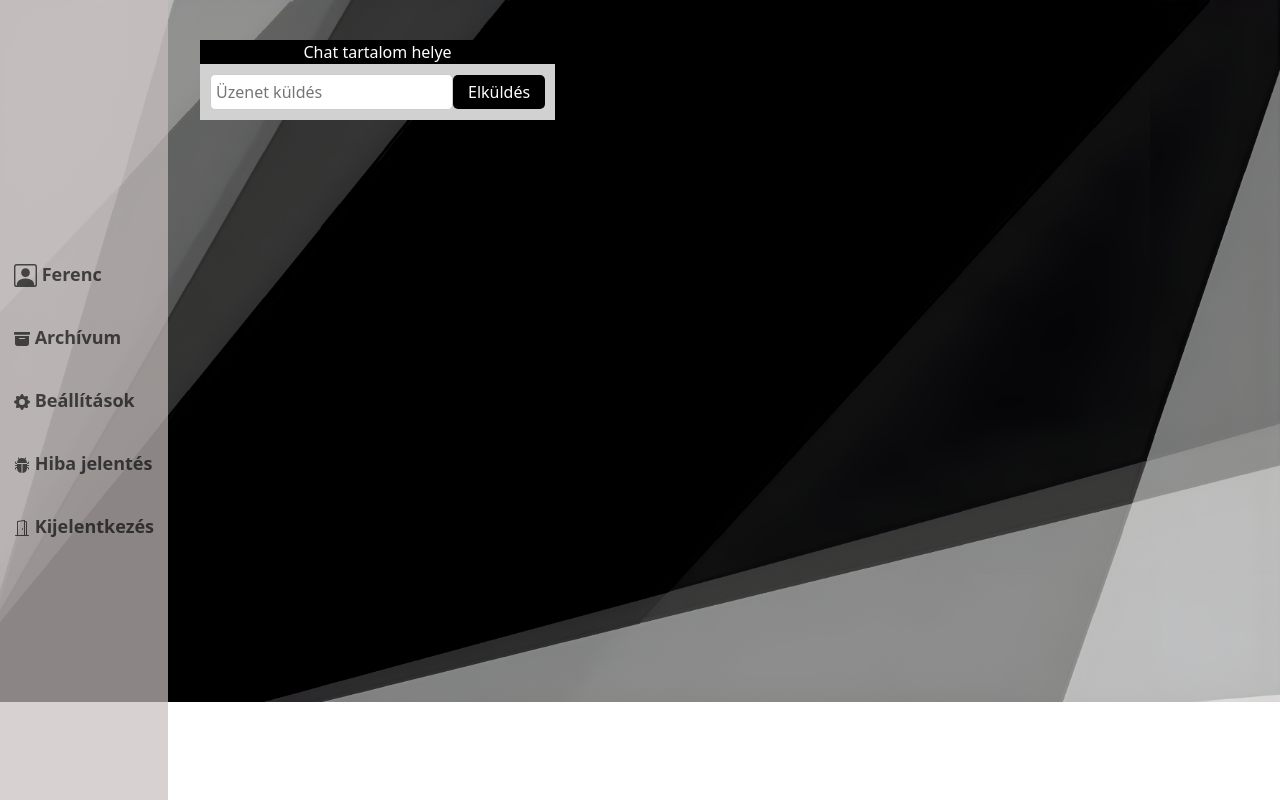
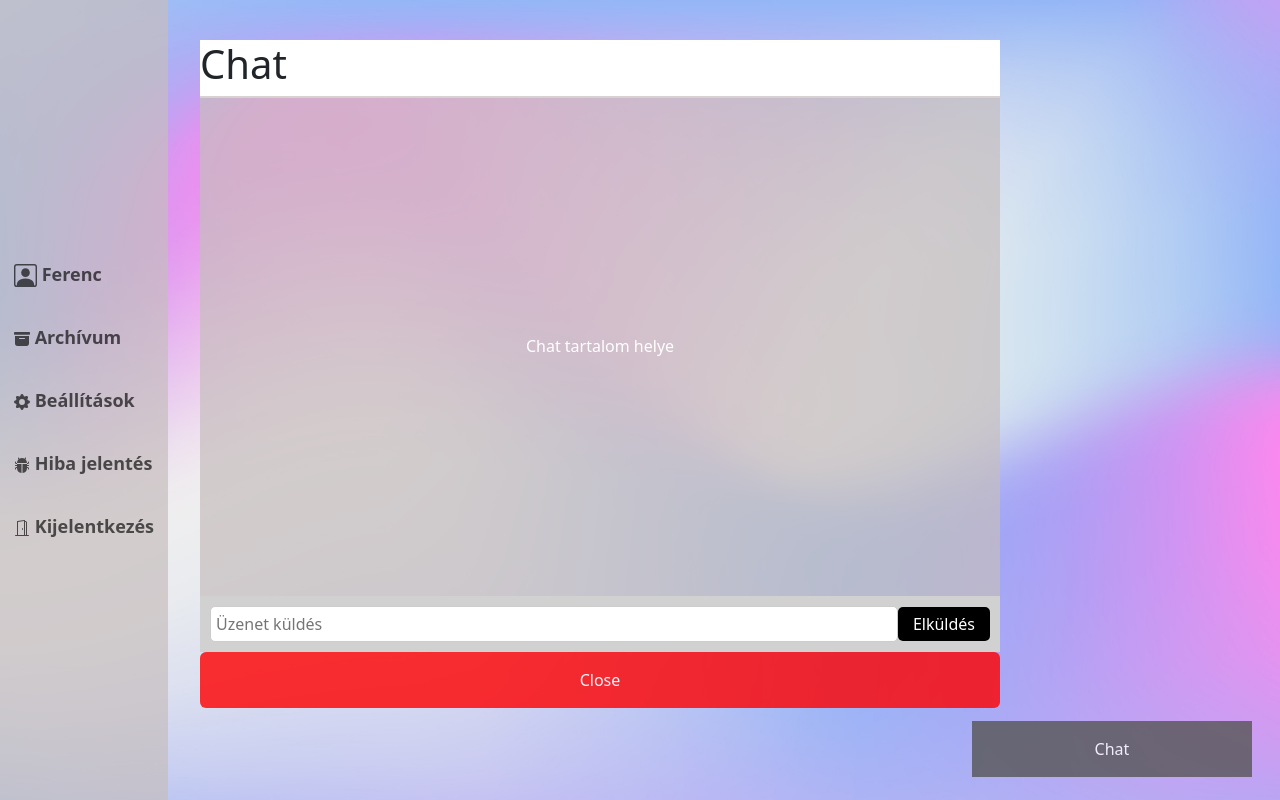
Before and after one commit to Baluciusz/CoWorkly, a PHP site: the page made by project main page/chatprototype.html in a window 1280 px wide. Run offline with PHP 8.4, Linux system fonts and the light colour scheme.

Commit message:
chatprototype 2
külön ablak helyett a main pageben lesz majd mint pop up window

```diff
--- /dev/null
+++ b/project main page/chat.js
@@ -0,0 +1,7 @@
+function openForm() {
+    document.getElementById("myForm").style.display = "block";
+  }
+
+  function closeForm() {
+    document.getElementById("myForm").style.display = "none";
+  }
--- a/project main page/chatprototype.html
+++ b/project main page/chatprototype.html
@@ -40,19 +40,27 @@
             </li>
         </ul>
     </nav>
+    <button class="open-button" onclick="openForm()">Chat</button>
+
     <div class="content">
-        <!-- Main Chat -->
-        <div class="main-chat">
-            <!-- Chat area -->
+    <div class="chat-popup" id="myForm">
+        <form action="/action_page.php" class="form-container">
+          <h1>Chat</h1>
+          <div class="main-chat">
             <div class="chat-area">Chat tartalom helye</div>
         </div>
 
-        <!-- Footer -->
         <div class="footer">
             <input type="text" placeholder="Üzenet küldés" />
             <button>Elküldés</button>
         </div>
+
+          <button type="button" class="btn cancel" onclick="closeForm()">Close</button>
+        </form>
+      </div>
     </div>
-    <script src="https://cdn.jsdelivr.net/npm/bootstrap@5.3.3/dist/js/bootstrap.bundle.min.js" integrity="sha384-YvpcrYf0tY3lHB60NNkmXc5s9fDVZLESaAA55NDzOxhy9GkcIdslK1eN7N6jIeHz" crossorigin="anonymous"></script>
+
+      <script src="chat.js"></script>
+      <script src="https://cdn.jsdelivr.net/npm/bootstrap@5.3.3/dist/js/bootstrap.bundle.min.js" integrity="sha384-YvpcrYf0tY3lHB60NNkmXc5s9fDVZLESaAA55NDzOxhy9GkcIdslK1eN7N6jIeHz" crossorigin="anonymous"></script>
 </body>
 </html>
--- a/project main page/prototype.css
+++ b/project main page/prototype.css
@@ -1,6 +1,6 @@
 body {
     display: flex;
-    background-image: url("assets/hatter.png");
+    background-image: url("assets/background.jpg");
     background-repeat: no-repeat;
     background-size: 100%;
 }
@@ -89,7 +89,7 @@ body {
   .chat-container {
     background: linear-gradient(to right, #ccc, #999);
     width: 800px;
-    height: 600px;
+    height: 500px;
     border-radius: 10px;
     display: flex;
     flex-direction: column;
@@ -97,11 +97,13 @@ body {
 
 .main-chat {
     flex: 1;
-    background: black;
+    background: rgba(198, 190, 190, 0.7);
     display: flex;
     justify-content: center;
     align-items: center;
     color: white;
+    width: 800px;
+    height: 500px;
 }
 
 .footer {
@@ -109,7 +111,8 @@ body {
     padding: 10px;
     display: flex;
     align-items: center;
-    justify-content: space-between;
+    justify-content: center;
+    align-items: center;
 }
 
 .footer input[type="text"] {
@@ -126,3 +129,46 @@ body {
     border-radius: 5px;
     padding: 5px 15px;
 }
+
+.open-button {
+  background-color: #555;
+  color: white;
+  padding: 16px 20px;
+  border: none;
+  cursor: pointer;
+  opacity: 0.8;
+  position: fixed;
+  bottom: 23px;
+  right: 28px;
+  width: 280px;
+}
+
+.form-popup {
+  display: none;
+  bottom: 0;
+  right: 15px;
+  border: 3px solid #f1f1f1;
+  z-index: 9;
+  width: 800px;
+    height: 66px;
+}
+
+.form-container {
+    width: 800px;
+    height: 58px;
+  background-color: white;
+}
+
+.form-container .btn {
+    background-color: red;
+  color: white;
+  padding: 16px 20px;
+  border: none;
+  cursor: pointer;
+  width: 100%;
+  margin-bottom:10px;
+  opacity: 0.8;
+}
+.form-container .btn:hover, .open-button:hover {
+  opacity: 1;
+}
```
Also changed, not shown: project main page/assets/background.jpg (added), 1 other file.
